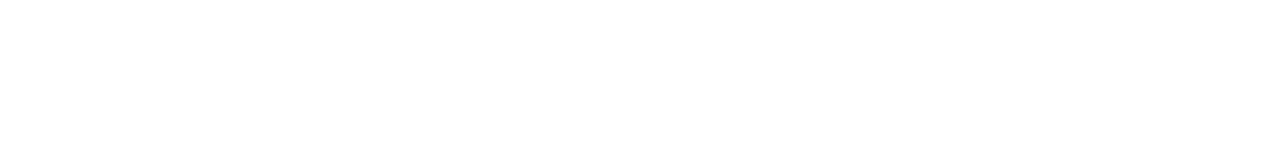
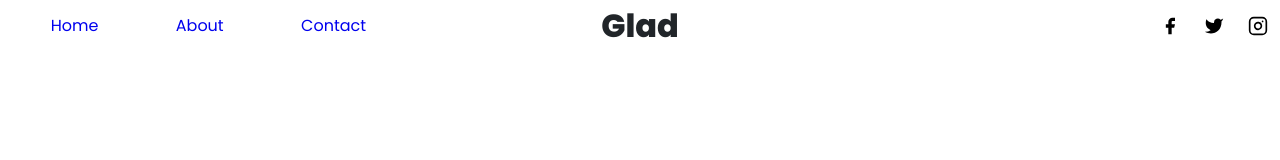
Before and after one commit to WebDevCode/glad-portfolio, a plain HTML site: page index.html in a window 1280 px wide. Drawn offline with Linux system fonts and the light colour scheme.

Commit message:
add basic header with initial styles

```diff
--- a/index.html
+++ b/index.html
@@ -1,11 +1,74 @@
 <!DOCTYPE html>
 <html lang="en">
-<head>
-    <meta charset="UTF-8">
-    <meta name="viewport" content="width=device-width, initial-scale=1.0">
+  <head>
+    <meta charset="UTF-8" />
+    <meta name="viewport" content="width=device-width, initial-scale=1.0" />
     <title>GLAD Portfolio</title>
-</head>
-<body>
-
-</body>
+    <link rel="preconnect" href="https://fonts.googleapis.com" />
+    <link rel="preconnect" href="https://fonts.gstatic.com" crossorigin />
+    <link
+      rel="stylesheet"
+      href="https://fonts.googleapis.com/css2?family=Poppins:wght@400;800&display=swap"
+    />
+    <link rel="stylesheet" href="styles.css" />
+  </head>
+  <body>
+    <div class="container">
+      <header>
+        <nav>
+          <ul>
+            <li><a href="#">Home</a></li>
+            <li><a href="#">About</a></li>
+            <li><a href="#">Contact</a></li>
+          </ul>
+        </nav>
+        <div class="logo">
+          <h1>Glad</h1>
+        </div>
+        <div class="social-icons">
+          <a class="social-icon" href=""
+            ><svg
+              xmlns="http://www.w3.org/2000/svg"
+              width="20"
+              height="20"
+              viewBox="0 0 24 24"
+              stroke-width="2"
+              class="facebook"
+            >
+              <path
+                d="M18 2h-3a5 5 0 0 0-5 5v3H7v4h3v8h4v-8h3l1-4h-4V7a1 1 0 0 1 1-1h3z"
+              ></path></svg
+          ></a>
+          <a class="social-icon" href=""
+            ><svg
+              xmlns="http://www.w3.org/2000/svg"
+              width="20"
+              height="20"
+              viewBox="0 0 24 24"
+              stroke-width="2"
+              class="twitter"
+            >
+              <path
+                d="M23 3a10.9 10.9 0 0 1-3.14 1.53 4.48 4.48 0 0 0-7.86 3v1A10.66 10.66 0 0 1 3 4s-4 9 5 13a11.64 11.64 0 0 1-7 2c9 5 20 0 20-11.5a4.5 4.5 0 0 0-.08-.83A7.72 7.72 0 0 0 23 3z"
+              ></path></svg
+          ></a>
+          <a class="social-icon" href=""
+            ><svg
+              xmlns="http://www.w3.org/2000/svg"
+              width="20"
+              height="20"
+              viewBox="0 0 24 24"
+              stroke-width="2"
+              stroke-linecap="round"
+              stroke-linejoin="round"
+              class="instagram"
+            >
+              <rect x="2" y="2" width="20" height="20" rx="5" ry="5"></rect>
+              <path d="M16 11.37A4 4 0 1 1 12.63 8 4 4 0 0 1 16 11.37z"></path>
+              <line x1="17.5" y1="6.5" x2="17.51" y2="6.5"></line></svg
+          ></a>
+        </div>
+      </header>
+    </div>
+  </body>
 </html>
--- /dev/null
+++ b/styles.css
@@ -0,0 +1,150 @@
+:root {
+  --font-heading: 800;
+  --color-primary: rgb(255, 72, 0);
+  --color-gray-900: #212529;
+}
+/*
+Based on CSS RESET by Josh W Comeau
+*/
+
+*,
+*::before,
+*::after {
+  box-sizing: border-box;
+}
+
+* {
+  margin: 0;
+  padding: 0;
+}
+
+html,
+body {
+  height: 100%;
+}
+
+body {
+  line-height: 1.6;
+  -webkit-font-smoothing: antialiased;
+  font-family: "Poppins", system-ui, -apple-system, BlinkMacSystemFont,
+    "Segoe UI", Roboto, Oxygen, Ubuntu, Cantarell, "Open Sans", "Helvetica Neue",
+    sans-serif;
+}
+
+img,
+picture,
+video,
+canvas,
+svg {
+  display: block;
+  max-width: 100%;
+}
+
+input,
+button,
+textarea,
+select {
+  font: inherit;
+}
+
+p {
+  overflow-wrap: break-word;
+}
+h1,
+h2,
+h3,
+h4,
+h5,
+h6 {
+  overflow-wrap: break-word;
+  font-weight: 800;
+  font-weight: var(--font-heading, 800);
+}
+
+#root,
+#__next {
+  isolation: isolate;
+}
+
+/*
+Custom CSS
+*/
+
+.container {
+  width: 100%;
+  padding-right: 0.75rem;
+  padding-left: 0.75rem;
+  margin-right: auto;
+  margin-left: auto;
+}
+
+header {
+  display: flex;
+  align-items: center;
+  color: var(--color-gray-900, #212529);
+}
+
+header nav {
+  display: block;
+  flex: 1 1;
+}
+
+header nav ul {
+  display: flex;
+  justify-content: space-around;
+}
+
+header nav ul li {
+  list-style: none;
+}
+
+header nav ul li a {
+  display: block;
+  text-decoration: none;
+}
+
+.logo {
+  flex: auto;
+  display: flex;
+  justify-content: space-around;
+}
+.social-icons {
+  flex: 1 1;
+  display: flex;
+  justify-content: flex-end;
+}
+
+.social-icon {
+  margin-left: 1.5rem;
+}
+
+.social-icon svg.facebook,
+.social-icon svg.twitter {
+  fill: black;
+  stroke: none;
+}
+.social-icon svg.instagram {
+  fill: none;
+  stroke: black;
+}
+
+.social-icon:hover svg.facebook,
+.social-icon:hover svg.twitter {
+  fill: var(--color-primary);
+  stroke: none;
+}
+
+.social-icon:hover svg.instagram {
+  fill: none;
+  stroke: var(--color-primary);
+}
+
+/*
+Custom Media Queries
+*/
+
+@media (min-width: 1400px) {
+  .container {
+    max-width: 1320px;
+  }
+}
```
